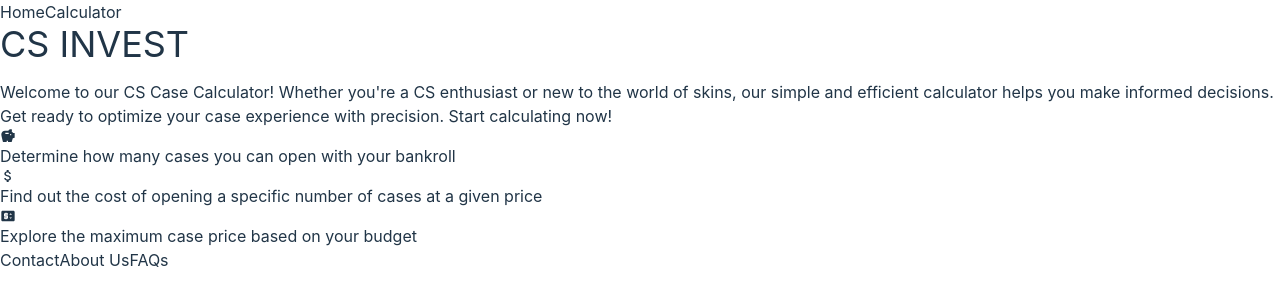
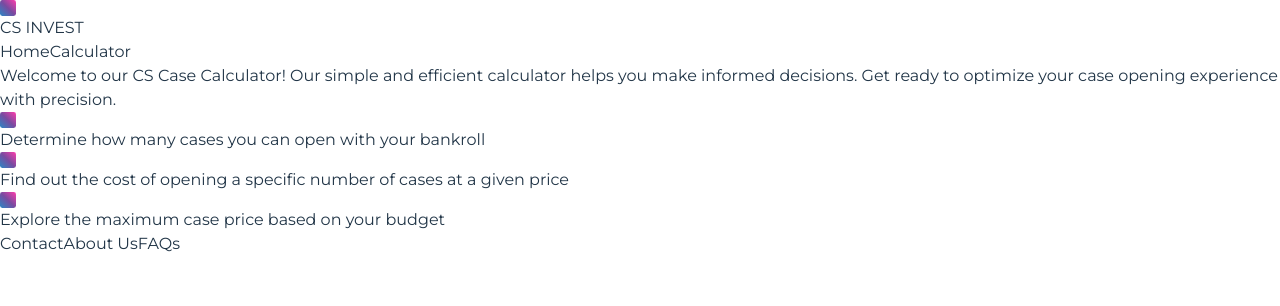
Before and after one commit to RosteckMarius/cs_invest, a React (Vite) app: page / in a window 1280 px wide. Shown: the top 306 px of the page. Built offline with nearby package versions, Linux system fonts and the light colour scheme.

Commit message:
Style calculator Style landing page

```diff
--- a/src/components/Layout/Layout.tsx
+++ b/src/components/Layout/Layout.tsx
@@ -1,14 +1,10 @@
-import { Outlet, useLocation } from "react-router-dom";
-import { FloatingBackButton } from "@/components/Layout/FloatingBackButton.tsx";
+import { Outlet } from "react-router-dom";
 import { Navigation } from "@/components/Layout/Navigation.tsx";
 import { Footer } from "@/components/Layout/Footer.tsx";
 
 export function Layout() {
-    const location = useLocation();
-    const backButtonVisible = location.pathname !== "/";
     return (
         <div className={"flex min-h-screen flex-col"}>
-            {backButtonVisible && <FloatingBackButton />}
             <Navigation />
             <div className={"flex flex-grow flex-col items-center justify-center px-4 py-8"}>
                 <Outlet />
--- a/src/components/Layout/Navigation.tsx
+++ b/src/components/Layout/Navigation.tsx
@@ -1,10 +1,16 @@
 import { Link, useLocation } from "react-router-dom";
 import classNames from "classnames";
 import { PRICE_CALCULATOR_ROUTE } from "@/routes/public.tsx";
+import { MdAttachMoney } from "react-icons/md";
+import React from "react";
 
 export function Navigation() {
     return (
-        <div className={"flex justify-center gap-2 overflow-auto border-b-2 py-4"}>
+        <div className={"flex items-center justify-center gap-2 overflow-auto border-b-2 py-4"}>
+            <div className={"absolute left-4 flex items-center gap-2 text-4xl"}>
+                <MdAttachMoney />
+                <span className={"text-2xl font-bold"}>CS INVEST</span>
+            </div>
             <NavItem name={"Home"} to={"/"} />
             <NavItem name={"Calculator"} to={PRICE_CALCULATOR_ROUTE} />
         </div>
--- a/src/features/Landing/FeatureBlock.tsx
+++ b/src/features/Landing/FeatureBlock.tsx
@@ -4,7 +4,7 @@ import { ReactNode } from "react";
 interface FeatureBlockProps {
     text: string;
     icon: ReactNode;
-    iconFirst: boolean;
+    iconFirst?: boolean;
 }
 
 export function FeatureBlock(props: FeatureBlockProps) {
@@ -19,7 +19,7 @@ export function FeatureBlock(props: FeatureBlockProps) {
             >
                 {props.icon}
             </span>
-            <div className={"my-auto w-2/3 text-center text-xl"}>{props.text}</div>
+            <div className={"my-auto w-2/3 text-center text-xl "}>{props.text}</div>
         </div>
     );
 }
--- a/src/features/Landing/Landing.tsx
+++ b/src/features/Landing/Landing.tsx
@@ -1,35 +1,30 @@
-import { MdAttachMoney, MdPriceChange, MdSavings } from "react-icons/md";
+import { MdPaid, MdPriceChange, MdSavings } from "react-icons/md";
 import { FeatureBlock } from "@/features/Landing/FeatureBlock.tsx";
 
 export function Landing() {
     return (
         <div className={"flex flex-col items-center gap-2 pb-8 text-center"}>
-            <div className={"pb-8 md:w-2/3"}>
-                <h1>CS INVEST</h1>
-                <p className={"text-2xl"}>
-                    Welcome to our CS Case Calculator! Whether you're a CS enthusiast or new to the
-                    world of skins, our simple and efficient calculator helps you make informed
-                    decisions. Get ready to optimize your case experience with precision. Start
-                    calculating now!
-                </p>
+            <div className={"pb-12 text-2xl font-bold md:w-2/3"}>
+                Welcome to our CS Case Calculator! Our simple and efficient calculator helps you
+                make informed decisions. Get ready to optimize your case opening experience with
+                precision.
             </div>
-            <div className={"flex flex-col gap-8 pt-8"}>
+            <div className={"flex flex-col gap-6"}>
                 <FeatureBlock
                     text={"Determine how many cases you can open with your bankroll"}
                     icon={<MdSavings />}
-                    iconFirst={true}
+                    iconFirst
                 />
                 <FeatureBlock
                     text={
                         "Find out the cost of opening a specific number of cases at a given price"
                     }
-                    icon={<MdAttachMoney />}
-                    iconFirst={false}
+                    icon={<MdPaid />}
                 />
                 <FeatureBlock
                     text={"Explore the maximum case price based on your budget"}
                     icon={<MdPriceChange />}
-                    iconFirst={true}
+                    iconFirst
                 />
             </div>
         </div>
--- a/src/features/PriceCalculator/PriceCalculator.tsx
+++ b/src/features/PriceCalculator/PriceCalculator.tsx
@@ -1,4 +1,3 @@
-import { Divider } from "@/components/Element/Divider.tsx";
 import { NumberOfCasesCalculation } from "@/features/PriceCalculator/components/NumberOfCasesCalculation.tsx";
 import { TotalCalculation } from "@/features/PriceCalculator/components/TotalCalculation.tsx";
 import { CasePriceCalculation } from "@/features/PriceCalculator/components/CasePriceCalculation.tsx";
@@ -6,11 +5,8 @@ import { CasePriceCalculation } from "@/features/PriceCalculator/components/Case
 export function PriceCalculator() {
     return (
         <div>
-            <div>
-                <h1 className={"text-center text-3xl "}>PRICE CALCULATOR</h1>
-                <Divider />
-            </div>
-            <div className={"flex flex-col gap-8 py-8"}>
+            <h1 className={"text-center text-3xl font-bold"}>PRICE CALCULATOR</h1>
+            <div className={"flex flex-col gap-14 py-8"}>
                 <NumberOfCasesCalculation />
                 <TotalCalculation />
                 <CasePriceCalculation />
--- a/src/features/PriceCalculator/components/CasePriceCalculation.tsx
+++ b/src/features/PriceCalculator/components/CasePriceCalculation.tsx
@@ -1,17 +1,21 @@
 import { InputWithLabel } from "@/components/Form/InputWithLabel.tsx";
 import { DECIMAL_PATTERN, INTEGER_PATTERN } from "@/features/PriceCalculator/types/constants.ts";
 import { useCalcValues } from "@/features/PriceCalculator/hooks/use-calc-values.tsx";
+import { MdPriceChange } from "react-icons/md";
 
 export function CasePriceCalculation() {
     const { calculationValues, handleChange, getCasePrice } = useCalcValues();
 
     return (
         <div>
-            <h2 className={"md:pb-4"}>
-                Calculate how expensive the case can be if you know the amount you want to open and
-                your bankroll
-            </h2>
-            <div className={"flex flex-col items-center gap-2 md:flex-row"}>
+            <span className={"flex items-center gap-2 pb-4 text-4xl"}>
+                <MdPriceChange />
+                <h2>
+                    Calculate how expensive the case can be if you know the amount you want to open
+                    and your bankroll
+                </h2>
+            </span>
+            <div className={"flex flex-col items-center gap-2 md:flex-row md:justify-center"}>
                 <InputWithLabel
                     name="numberOfCases"
                     type="number"
--- a/src/features/PriceCalculator/components/NumberOfCasesCalculation.tsx
+++ b/src/features/PriceCalculator/components/NumberOfCasesCalculation.tsx
@@ -1,14 +1,18 @@
 import { useCalcValues } from "@/features/PriceCalculator/hooks/use-calc-values.tsx";
 import { InputWithLabel } from "@/components/Form/InputWithLabel.tsx";
 import { DECIMAL_PATTERN } from "@/features/PriceCalculator/types/constants.ts";
+import { MdSavings } from "react-icons/md";
 
 export function NumberOfCasesCalculation() {
     const { calculationValues, handleChange, getNumberOfCases } = useCalcValues();
 
     return (
         <div>
-            <h2 className={"md:pb-4"}>Calculate how many cases you can open with your bankroll</h2>
-            <div className={"flex flex-col items-center gap-2 md:flex-row"}>
+            <span className={"flex items-center gap-2 pb-4 text-4xl"}>
+                <MdSavings />
+                <h2>Calculate how many cases you can open with your bankroll</h2>
+            </span>
+            <div className={"flex flex-col items-center gap-2 md:flex-row md:justify-center"}>
                 <InputWithLabel
                     name="bankroll"
                     type="number"
--- a/src/features/PriceCalculator/components/TotalCalculation.tsx
+++ b/src/features/PriceCalculator/components/TotalCalculation.tsx
@@ -1,17 +1,21 @@
 import { useCalcValues } from "@/features/PriceCalculator/hooks/use-calc-values.tsx";
 import { DECIMAL_PATTERN } from "@/features/PriceCalculator/types/constants.ts";
 import { InputWithLabel } from "@/components/Form/InputWithLabel.tsx";
+import { MdPaid } from "react-icons/md";
 
 export function TotalCalculation() {
     const { calculationValues, handleChange, getNeededBankroll } = useCalcValues();
 
     return (
         <div>
-            <h2 className={"md:pb-4"}>
-                Calculate how much money you need to open a certain amount of cases with a certain
-                price
-            </h2>
-            <div className={"flex flex-col items-center gap-2 md:flex-row"}>
+            <span className={"flex items-center gap-2 pb-4 text-4xl"}>
+                <MdPaid />
+                <h2>
+                    Calculate how much money you need to open a certain amount of cases with a
+                    certain price
+                </h2>
+            </span>
+            <div className={"flex flex-col items-center gap-2 md:flex-row md:justify-center"}>
                 <InputWithLabel
                     name="numberOfCases"
                     type="number"
--- a/src/index.css
+++ b/src/index.css
@@ -3,7 +3,7 @@
 @tailwind utilities;
 
 :root {
-    font-family: Inter, system-ui, Avenir, Helvetica, Arial, sans-serif;
+    font-family: Montserrat, Inter, system-ui, Avenir, Helvetica, Arial, sans-serif;
     line-height: 1.5;
     font-weight: 400;
 
@@ -21,12 +21,27 @@
     -moz-osx-font-smoothing: grayscale;
 }
 
+svg {
+    background-color: #FF3CAC;
+    background-image: linear-gradient(225deg, #FF3CAC 0%, #784BA0 50%, #2B86C5 100%);
+    padding: .5rem;
+    border-radius: 15%;
+}
+
+@font-face {
+    font-family: 'Montserrat';
+    src: url('./assets/fonts/Montserrat-VariableFont_wght.ttf') format('truetype');
+    /* Add other font formats if necessary */
+    font-weight: auto;
+    font-style: normal;
+}
+
 h1 {
     @apply pb-4 text-4xl;
 }
 
 h2 {
-    @apply pb-2 text-lg;
+    @apply pb-2 text-xl;
 }
 
 html,
```
Also changed, not shown: src/assets/fonts/Montserrat-VariableFont_wght.ttf (added).
